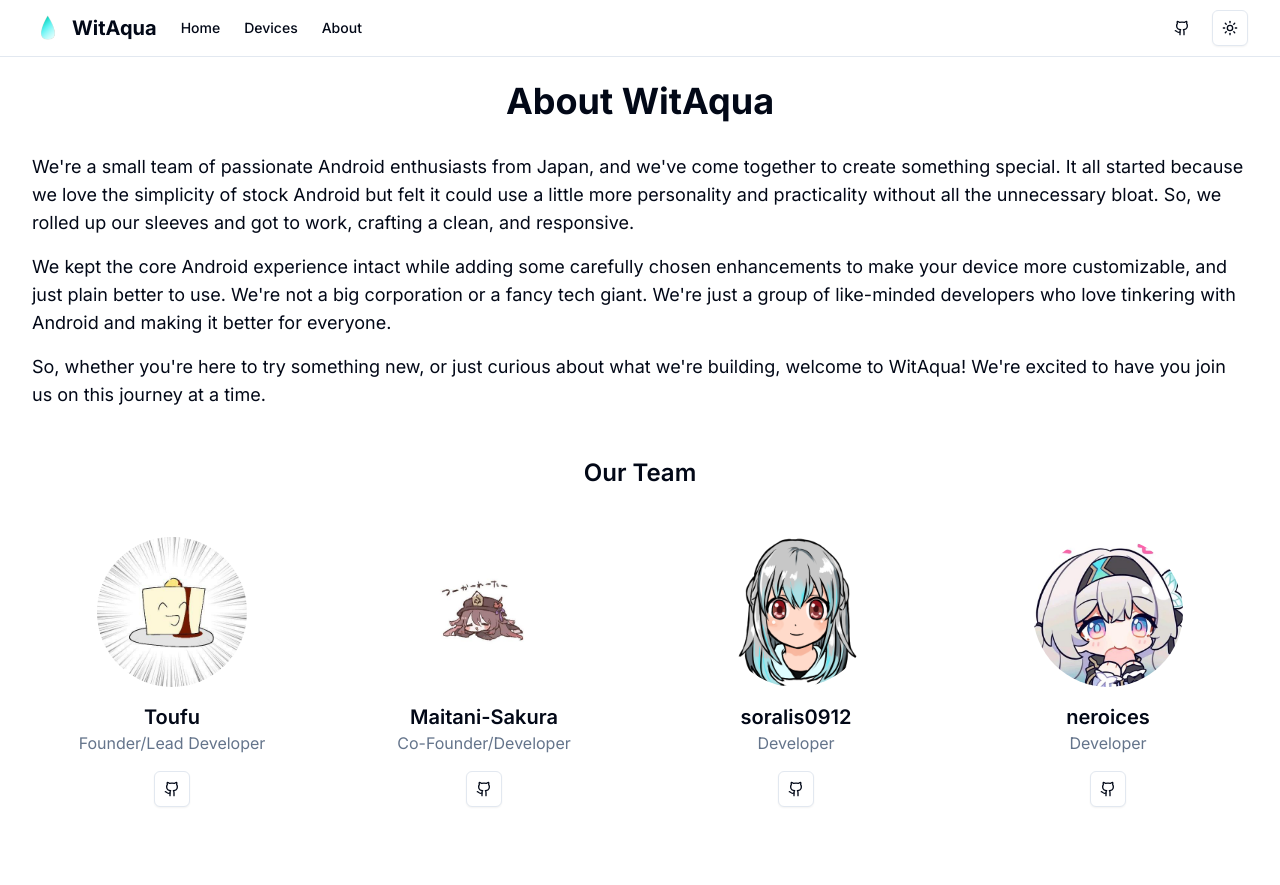
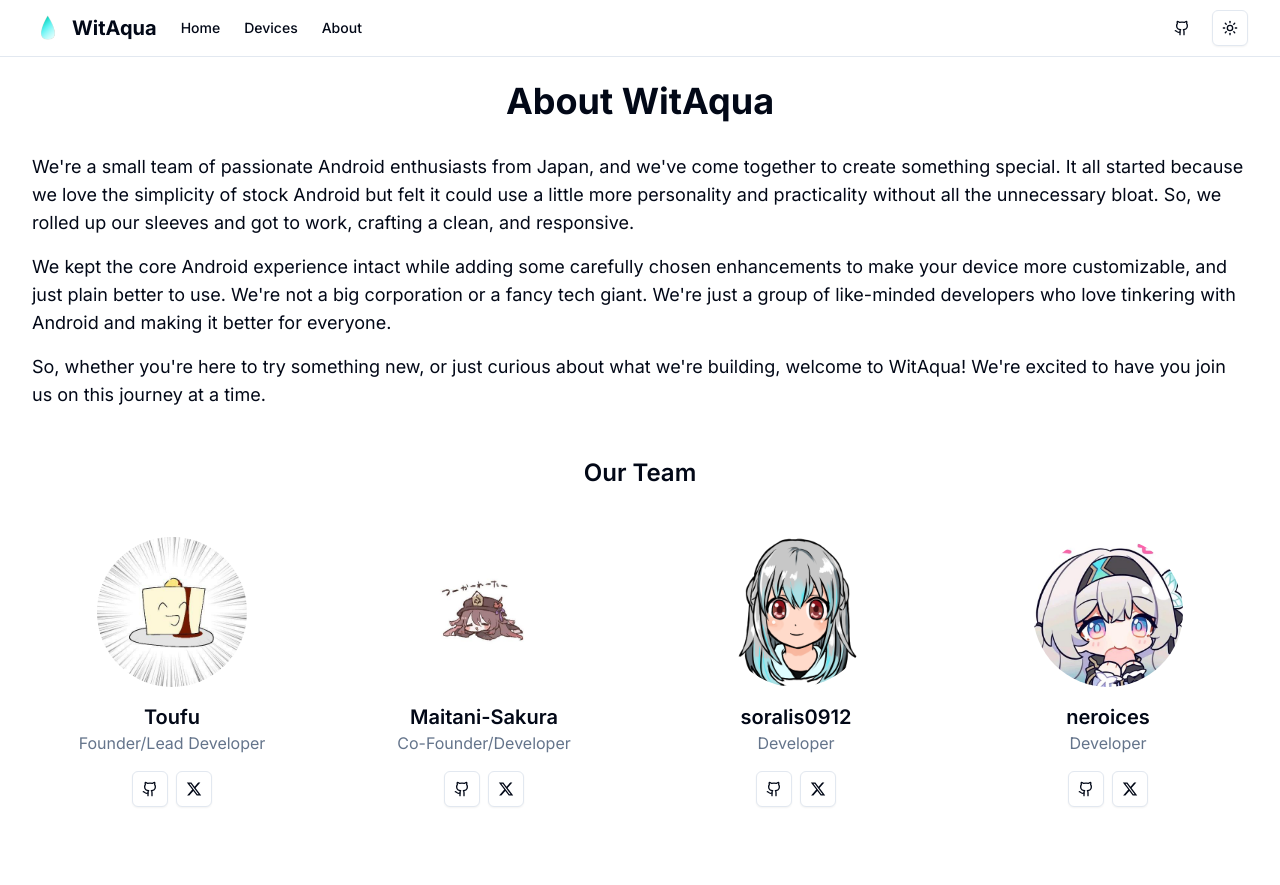
Before and after one commit to WitAqua/www, a Next.js app: page /about in a window 1280 px wide. Shown: the top 885 px of the page. Built offline with nearby package versions, Linux system fonts and the light colour scheme.

Commit message:
www about: Add twitter
Change-Id: I59266c77e5b89511cf922572b6a9ea148e32e050

```diff
--- a/src/components/about-page.tsx
+++ b/src/components/about-page.tsx
@@ -9,42 +9,49 @@ const teamMembers = [
     role: "Founder/Lead Developer",
     image: "/toufu.png",
     github: "toufune",
+    twitter: "toufu14271"
   },
   {
     name: "Maitani-Sakura",
     role: "Co-Founder/Developer",
     image: "/maitani-sakura.png",
     github: "maitani-sakura",
+    twitter: "M_Sakura479"
   },
   {
     name: "soralis0912",
     role: "Developer",
     image: "/soralis0912.png",
     github: "soralis0912",
+    twitter: "soralis_0912"
   },
   {
     name: "neroices",
     role: "Developer",
     image: "/neroices.png",
     github: "neroices",
+    twitter: "letsmakeices"
   },
   {
     name: "MONE-FIERA",
     role: "Developer",
     image: "/monefiera.png",
     github: "monefiera",
+    twitter: "Forsaken_Love02"
   },
   {
     name: "Yumagi",
     role: "Developer",
     image: "/yumagi.png",
     github: "ymag-h",
+    twitter: "ymag_h"
   },
   {
     name: "satokun2668",
     role: "Designer",
     image: "/satokun.jpg",
     github: "numaaqours",
+    twitter: "numa_aqours"
   },
   {
     name: "Garry050",
--- a/src/components/team-member.tsx
+++ b/src/components/team-member.tsx
@@ -1,5 +1,6 @@
 import Image from 'next/image'
 import { LuGithub } from 'react-icons/lu'
+import { FaXTwitter } from "react-icons/fa6"
 import { Button } from '@/components/ui/button'
 
 interface TeamMemberProps {
@@ -7,9 +8,10 @@ interface TeamMemberProps {
   role: string
   image: string
   github: string
+  twitter?: string
 }
 
-export function TeamMember({ name, role, image, github }: TeamMemberProps) {
+export function TeamMember({ name, role, image, github, twitter }: TeamMemberProps) {
   return (
     <div className="flex flex-col items-center text-center px-4 py-6 sm:px-6 lg:px-8 mx-auto w-full max-w-xs">
       <Image
@@ -28,6 +30,14 @@ export function TeamMember({ name, role, image, github }: TeamMemberProps) {
             <span className="sr-only">GitHub profile</span>
           </a>
         </Button>
+        {twitter && (
+          <Button variant="outline" size="icon" asChild>
+            <a href={`https://x.com/${twitter}`} target="_blank" rel="noopener noreferrer">
+              <FaXTwitter className="h-4 w-4" />
+              <span className="sr-only">X profile</span>
+            </a>
+          </Button>
+        )}
       </div>
     </div>
   )
```
